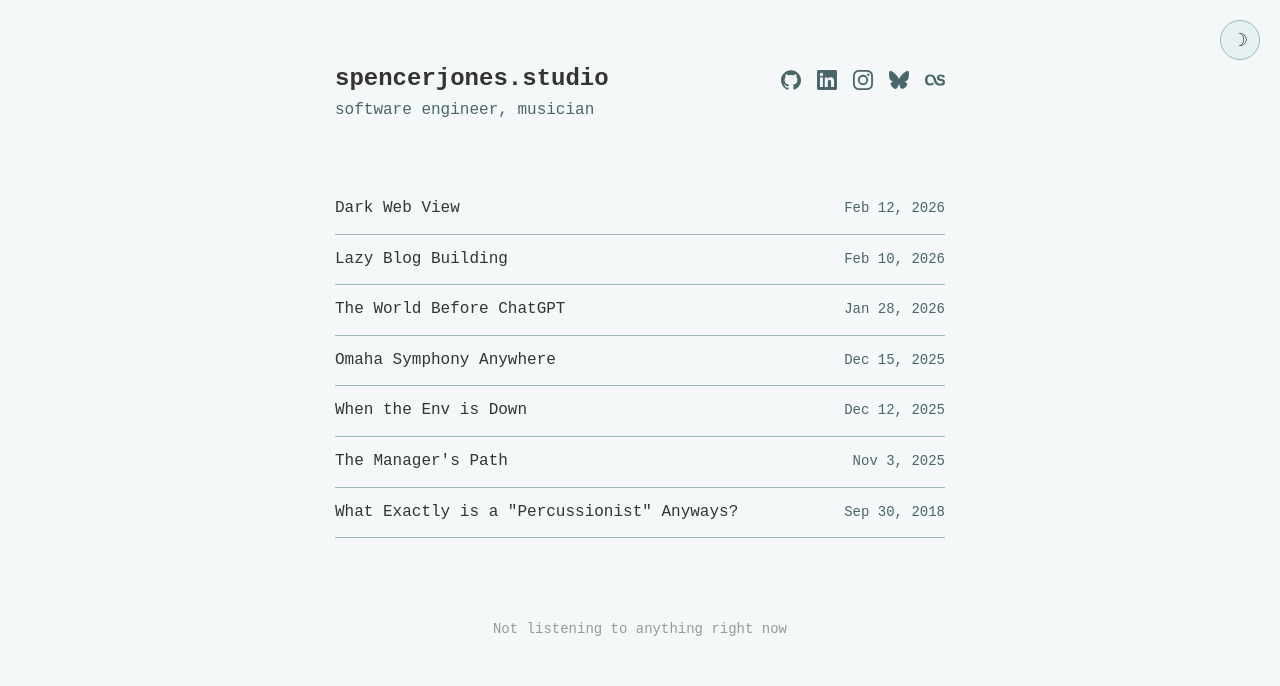
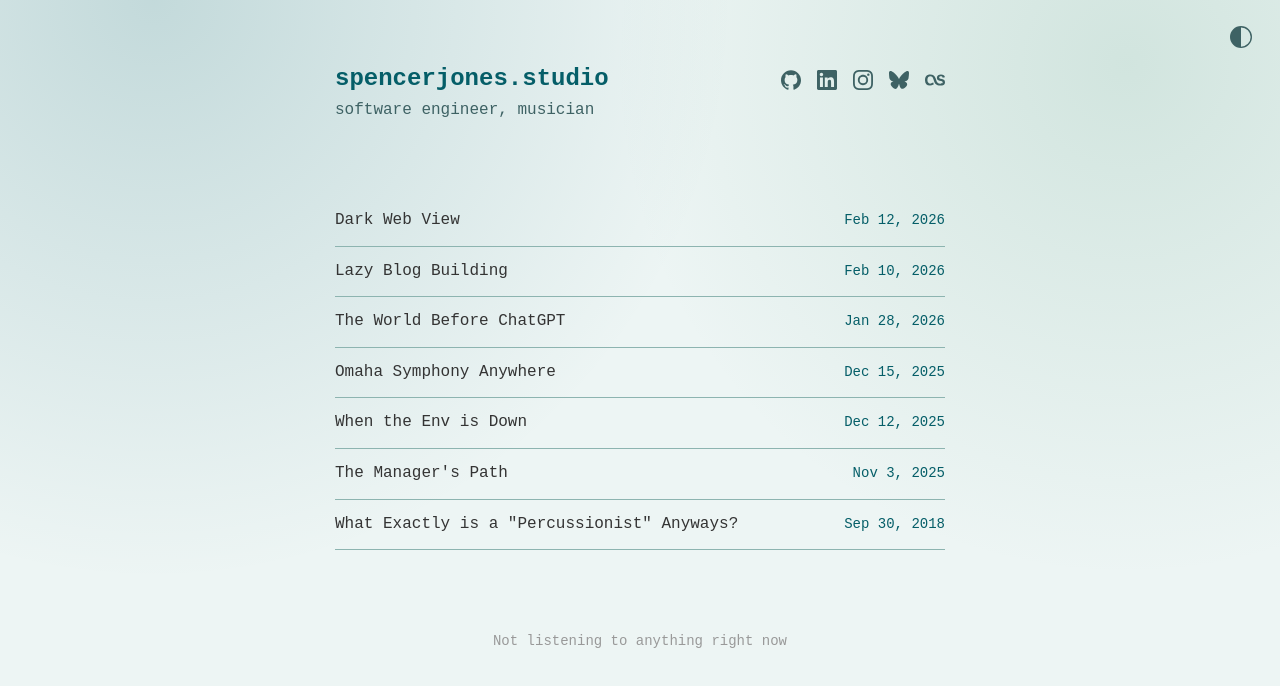
Before and after one commit to mitschlagel/mitschlagel.github.io, a React (Vite) app: page / in a window 1280 px wide. Shown: the top 686 px of the page. Built offline with nearby package versions, Linux system fonts and the light colour scheme; no server answers.

Commit message:
More style changes

```diff
--- a/src/App.tsx
+++ b/src/App.tsx
@@ -7,6 +7,7 @@ import { marked } from 'marked'
 import hljs from 'highlight.js'
 import { Buffer } from 'buffer';
 import { SiGithub, SiLinkedin, SiInstagram, SiBluesky, SiLastdotfm } from 'react-icons/si';
+import { BsCircleHalf } from 'react-icons/bs';
 import NowPlaying from './components/NowPlaying';
 
 // Make Buffer available globally for gray-matter
@@ -38,27 +39,33 @@ const palette = {
 
 const theme = {
   light: {
-    bg: '#F4F8F8',
+    bg: '#EDF5F4',
     text: palette.charcoal,
-    mutedText: '#4B6668',
-    border: '#9EB9B9',
-    surface: '#E8F1F1',
-    interactiveSurface: '#DDEBEB',
+    mutedText: '#3E6264',
+    border: '#8DB4B0',
+    surface: '#DDECE9',
+    interactiveSurface: '#CFE6E2',
     accent: palette.deepTeal,
-    accentHover: '#044D55',
+    accentHover: '#044A52',
+    accentSoft: '#B8DCD6',
+    glowA: 'rgba(5, 94, 104, 0.18)',
+    glowB: 'rgba(98, 163, 136, 0.2)',
     codeInlineBg: '#E2ECEC',
     codeBlockBg: '#E7EFF0',
     codeBlockText: '#243536'
   },
   dark: {
-    bg: '#1F2626',
+    bg: '#1C2525',
     text: '#D9E7E7',
-    mutedText: palette.mist,
-    border: '#446366',
-    surface: '#2A3333',
-    interactiveSurface: '#364343',
+    mutedText: '#A8CAC7',
+    border: '#4D7A76',
+    surface: '#273736',
+    interactiveSurface: '#32504C',
     accent: palette.sage,
     accentHover: palette.mist,
+    accentSoft: '#2D4D48',
+    glowA: 'rgba(5, 94, 104, 0.28)',
+    glowB: 'rgba(98, 163, 136, 0.2)',
     codeInlineBg: '#334041',
     codeBlockBg: '#2A3435',
     codeBlockText: '#E4F0F0'
@@ -89,7 +96,10 @@ const GlobalStyle = createGlobalStyle<{ $isDark: boolean }>`
     -webkit-font-smoothing: antialiased;
     -moz-osx-font-smoothing: grayscale;
     line-height: 1.6;
-    background: ${props => colorToken(props.$isDark, 'bg')};
+    background:
+      radial-gradient(circle at 12% 0%, ${props => colorToken(props.$isDark, 'glowA')} 0%, transparent 42%),
+      radial-gradient(circle at 88% 8%, ${props => colorToken(props.$isDark, 'glowB')} 0%, transparent 38%),
+      ${props => colorToken(props.$isDark, 'bg')};
     color: ${props => colorToken(props.$isDark, 'text')};
     transition: background-color 0.3s ease, color 0.3s ease;
   }
@@ -128,29 +138,40 @@ const DarkModeToggle = styled.button<{ $isDark: boolean }>`
   position: fixed;
   top: 20px;
   right: 20px;
-  background: ${props => colorToken(props.$isDark, 'surface')};
-  border: 1px solid ${props => colorToken(props.$isDark, 'border')};
-  color: ${props => colorToken(props.$isDark, 'text')};
-  width: 40px;
-  height: 40px;
-  border-radius: 50%;
+  background: transparent;
+  border: none;
+  color: ${props => colorToken(props.$isDark, 'mutedText')};
+  padding: 6px 8px;
   cursor: pointer;
   display: flex;
   align-items: center;
   justify-content: center;
-  font-size: 18px;
+  font-size: 22px;
+  line-height: 1;
   transition: all 0.3s ease;
   z-index: 1000;
 
   &:hover {
-    background: ${props => colorToken(props.$isDark, 'interactiveSurface')};
-    transform: scale(1.1);
+    color: ${palette.sage};
+    transform: translateY(-1px) scale(1.05);
+    text-shadow: 0 0 10px ${props => colorToken(props.$isDark, 'accentSoft')};
+  }
+
+  &:focus-visible {
+    outline: 2px solid ${props => colorToken(props.$isDark, 'accent')};
+    outline-offset: 4px;
+  }
+
+  svg {
+    width: 22px;
+    height: 22px;
   }
 `;
 
-const Header = styled.header`
+const Header = styled.header<{ $isDark: boolean }>`
   width: 100%;
   margin-bottom: 60px;
+  padding-bottom: 12px;
   display: flex;
   flex-direction: row;
   align-items: flex-start;
@@ -183,7 +204,7 @@ const Name = styled.h1<{ $isDark: boolean }>`
   font-size: 24px;
   font-weight: 600;
   margin: 0;
-  color: ${props => colorToken(props.$isDark, 'text')};
+  color: ${props => colorToken(props.$isDark, 'accent')};
   transition: color 0.3s ease;
 
   @media (max-width: 768px) {
@@ -224,7 +245,7 @@ const SocialIconLink = styled.a<{ $isDark: boolean }>`
   justify-content: center;
 
   &:hover {
-    color: ${props => colorToken(props.$isDark, 'accent')};
+    color: ${palette.sage};
     transform: translateY(-2px);
   }
 
@@ -251,6 +272,7 @@ const PostLink = styled.a<{ $isDark: boolean; $index: number; $total: number }>`
 
   &:hover {
     background: ${props => colorToken(props.$isDark, 'interactiveSurface')};
+    box-shadow: inset 3px 0 0 ${props => colorToken(props.$isDark, 'accent')};
     padding-left: 8px;
     padding-right: 8px;
     margin-left: -8px;
@@ -272,7 +294,7 @@ const PostTitle = styled.span<{ $isDark: boolean }>`
 
 const PostDate = styled.span<{ $isDark: boolean }>`
   font-size: 14px;
-  color: ${props => colorToken(props.$isDark, 'mutedText')};
+  color: ${props => colorToken(props.$isDark, 'accent')};
   font-weight: 400;
   white-space: nowrap;
   margin-left: 16px;
@@ -500,10 +522,10 @@ const App: React.FC = () => {
       <GlobalStyle $isDark={isDark} />
       <Container>
         <DarkModeToggle $isDark={isDark} onClick={toggleDarkMode}>
-          {isDark ? '☼' : '☽'}
+          <BsCircleHalf aria-hidden="true" />
         </DarkModeToggle>
 
-        <Header>
+        <Header $isDark={isDark}>
           <HeaderClickable onClick={handleHomeClick}>
             <Name $isDark={isDark}>spencerjones.studio</Name>
             <Tagline $isDark={isDark}>software engineer, musician</Tagline>
```
